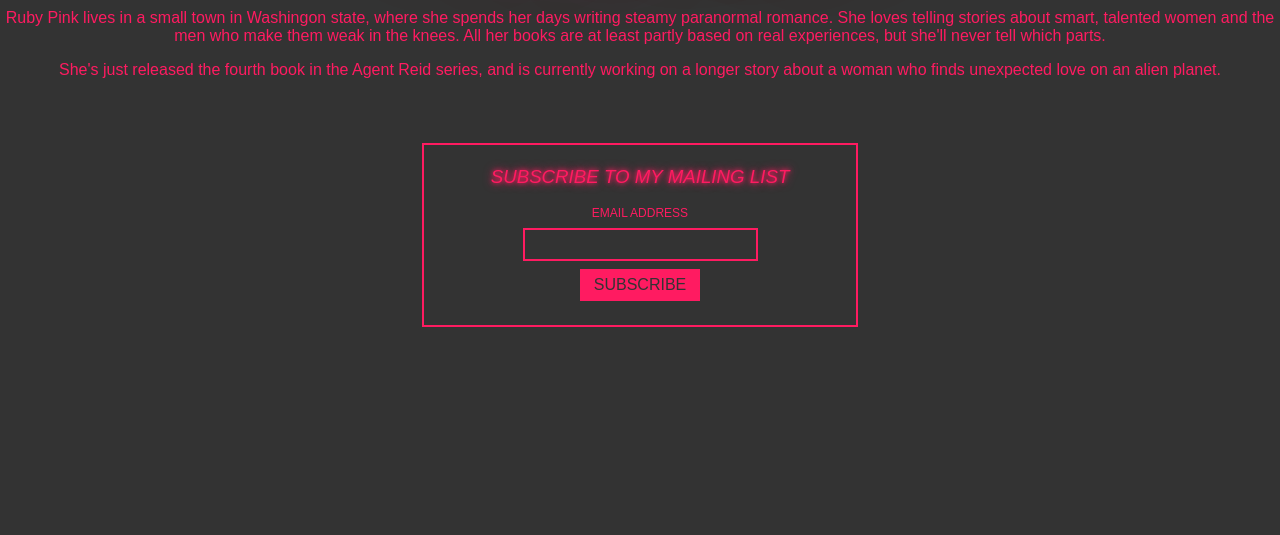
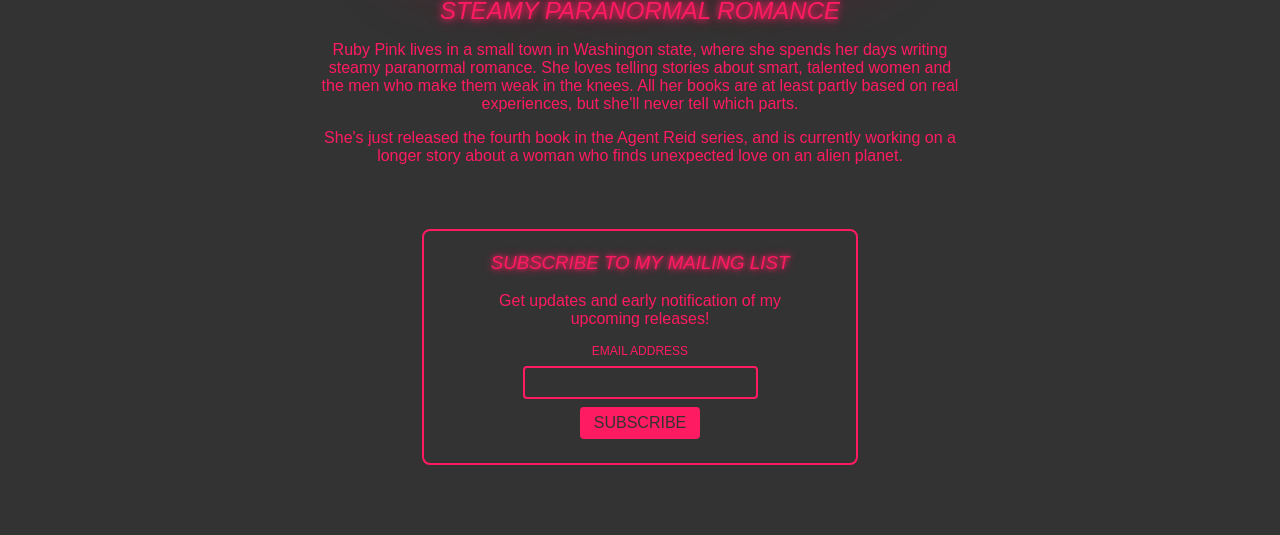
Before and after one commit to rubypinkromance/rubypinkromance.github.io, a plain HTML site: page index.html in a window 1280 px wide. Shown: the part 265-800 px from the top of the page. Drawn offline with Linux system fonts and the light colour scheme.

Commit message:
updated styles and headline

```diff
--- a/index.html
+++ b/index.html
@@ -11,7 +11,7 @@
     <body>
 
         <h1>Ruby Pink</h1>
-        <h2>Erotic Romance</h2>
+        <h2>Steamy Paranormal Romance</h2>
 
         <p>Ruby Pink lives in a small town in Washingon state, where she spends her days writing steamy paranormal romance. She loves telling stories about smart, talented women and the men who make them weak in the knees. All her books are at least partly based on real experiences, but she'll never tell which parts.</p>
         <p></p>She's just released the fourth book in the Agent Reid series, and is currently working on a longer story about a woman who finds unexpected love on an alien planet.</p>
@@ -21,6 +21,7 @@
         <form action="//rubypinkromance.us13.list-manage.com/subscribe/post?u=a8fc02ab6190b6f3c593adb1b&amp;id=03dc66ed39" method="post" id="mc-embedded-subscribe-form" name="mc-embedded-subscribe-form" class="validate" target="_blank" novalidate>
             <div id="mc_embed_signup_scroll">
             <h3>Subscribe to my mailing list</h3>
+            <p>Get updates and early notification of my upcoming&nbsp;releases!</p>
         <div class="mc-field-group">
             <label for="mce-EMAIL">Email Address </label>
             <input type="email" value="" name="EMAIL" class="required email" id="mce-EMAIL">
--- a/sass/pink.scss
+++ b/sass/pink.scss
@@ -7,6 +7,9 @@ body {
     color: $rubypink;
     font-size: 16px;
     text-align: center;
+    max-width: 40em;
+    margin: 0 auto;
+    padding: 2em;
 }
 
 h1 {
@@ -36,6 +39,7 @@ h3 {
 
 #mc_embed_signup {
     border: 2px solid $rubypink;
+    border-radius: .5em;
     margin: 4em auto 0;
     padding: 1em;
     max-width: 400px;
@@ -58,6 +62,7 @@ input {
     color: $rubypink;
     padding: .33em .75em;
     border: 2px solid $rubypink;
+    border-radius: .25em;
 }
 
 input[type=submit] {
```
Also changed, not shown: css/pink.css, 1 other file.
